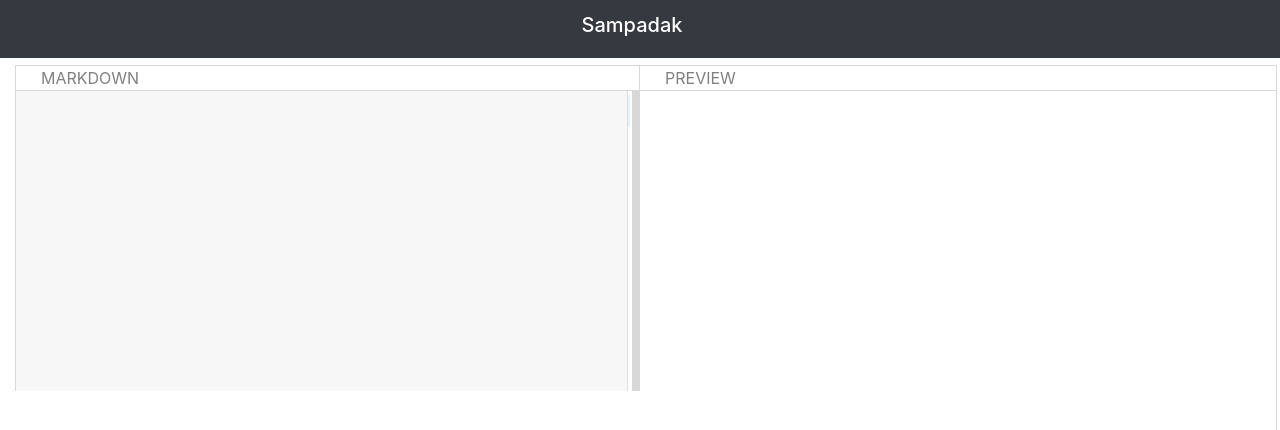
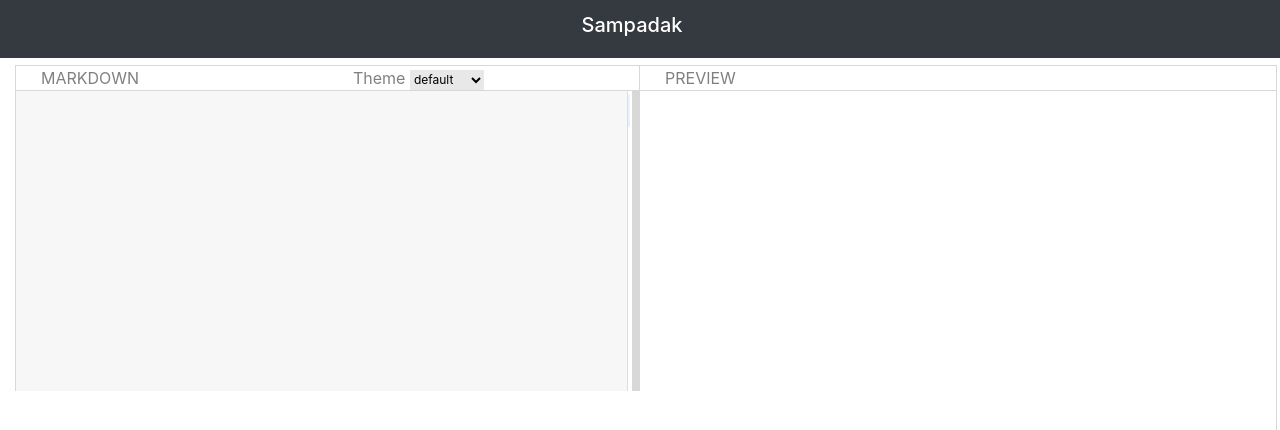
Before and after one commit to beingbiplov/Sampadak, a website with bundled scripts: page index.html in a window 1280 px wide. Shown: the top 430 px of the page. Built offline with nearby package versions, Linux system fonts and the light colour scheme.

Commit message:
Adding themes to the editor

```diff
--- a/css/style.css
+++ b/css/style.css
@@ -54,6 +54,7 @@
 	color: grey;
 	border:1px solid #d8d8d8;
 	border-bottom: none;
+
 }
 
 .nametag_preview{
@@ -97,3 +98,16 @@
 blockquote p {
   display: inline;
 }
+
+.theme_selector{
+	display: inline-block;
+	margin-left: 35%;
+	margin-bottom: 0;
+}
+
+.theme_selector > select {
+	height: 20px;
+	font-size: 12px;
+	border: none;
+	background: #e8e8e8;
+}
--- a/index.html
+++ b/index.html
@@ -25,6 +25,21 @@
 		<script src="addon/selection/active-line.js"></script>
 
 		<!-- End codemirror links -->
+
+		<!-- Theme links -->
+
+		<link rel="stylesheet" href="theme/night.css">
+		<link rel="stylesheet" href="theme/3024-night.css">
+
+		<!-- End theme links -->
+
+		<!-- Fullscreen ink -->
+		<link rel="stylesheet" href="addon/display/fullscreen.css">
+		<script src="addon/display/fullscreen.js"></script>
+
+		<!-- End  of fullsscreen link -->
+
+
 		<script src="js/jquery-3.4.1.js"></script>
 
 		<link rel="stylesheet" type="text/css" href="css/style.css">
@@ -65,6 +80,14 @@
 
 					<div class="nametag">
 						<span class='editor_tag'>MARKDOWN</span>
+						<p class="theme_selector mr-auto">Theme
+							<select onchange="selectTheme()" id=select>
+		    					<option selected>default</option>
+		    					<option value="night">Night</option>
+		    					<option value="3024-night">lights Out</option>
+
+	    					</select>
+						</p>
 					</div>
 					<div id="editor_section" class="editor_section">
 
--- a/js/script.js
+++ b/js/script.js
@@ -9,6 +9,7 @@
 		    styleActiveLine: true,
 		    autoCloseBrackets: true,
 		    highlightSelectionMatches: {showToken: /\w/, annotateScrollbar: true},
+
 		});
 
 
@@ -36,3 +37,22 @@
 		$('#preview_section').html(markdown_to_html());
 	})
 })
+
+
+var input = document.getElementById("select");
+function selectTheme() {
+    var theme = input.value;
+    myCodeMirror.setOption("theme", theme);
+
+  }
+  var choice = (location.hash && location.hash.slice(1)) ||
+               (document.location.search &&
+                decodeURIComponent(document.location.search.slice(1)));
+  if (choice) {
+    input.value = choice;
+    myCodeMirror.setOption("theme", choice);
+  }
+  CodeMirror.on(window, "hashchange", function() {
+    var theme = location.hash.slice(1);
+    if (theme) { input.value = theme; selectTheme(); }
+  });
```
